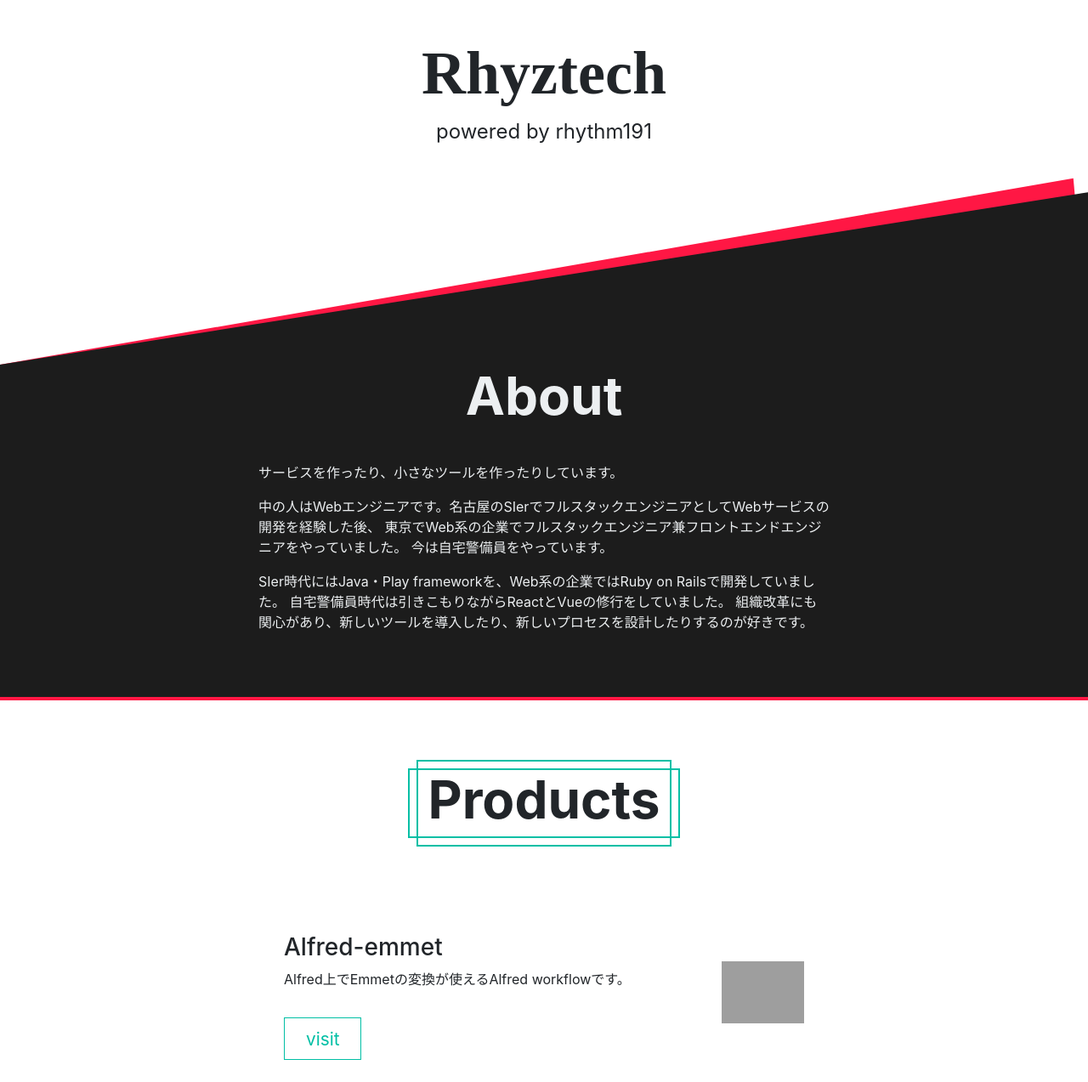
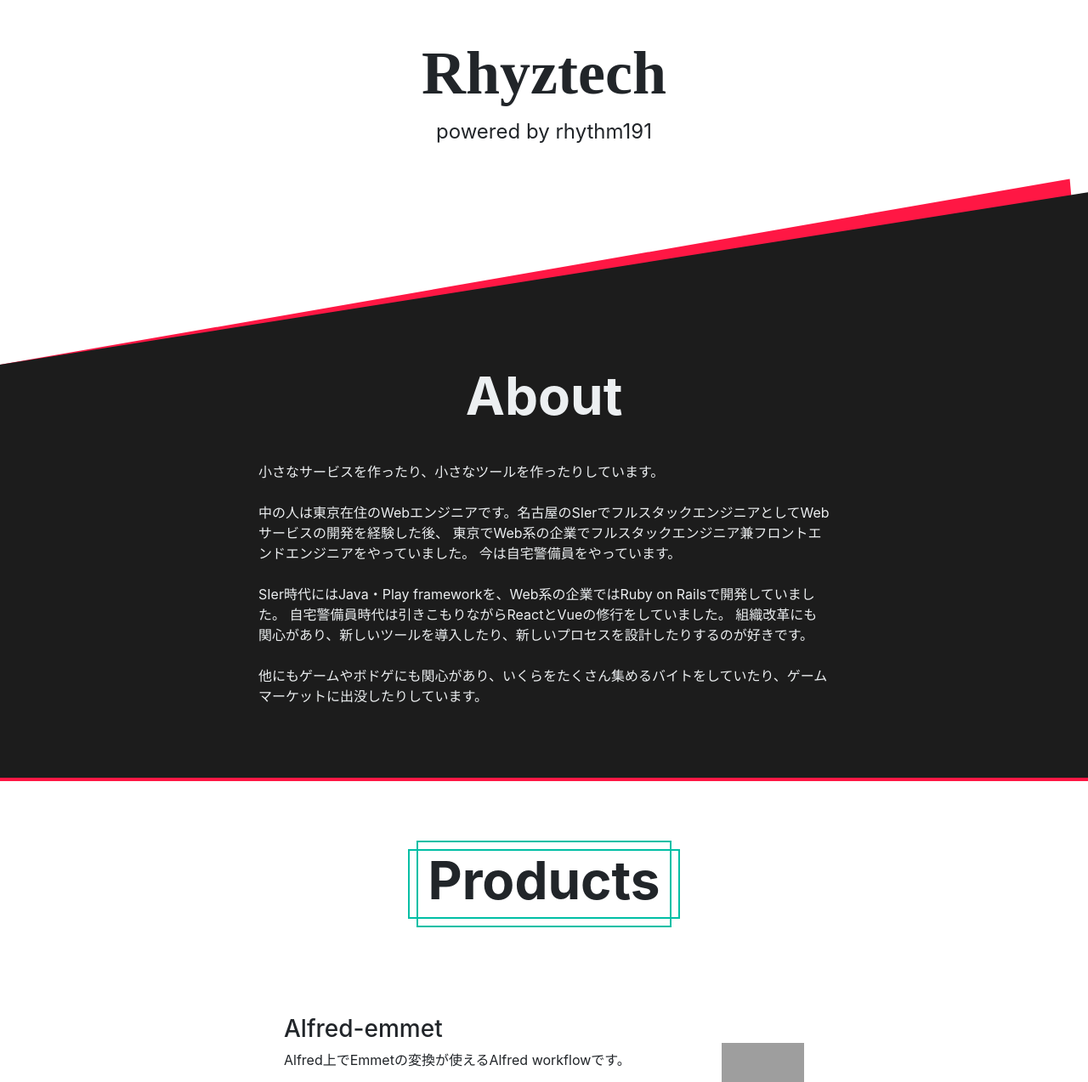
Before and after one commit to rhythm191/website, a Next.js app: page / in a window 1280 px wide. Shown: the part 197-1470 px from the top of the page at 85% size. Built offline with nearby package versions, Linux system fonts and the light colour scheme; grey boxes are pictures that could not be loaded.

Commit message:
add about content

```diff
--- a/assets/style.scss
+++ b/assets/style.scss
@@ -16,6 +16,7 @@ $bg-black: #1c1c1c;
 
 %section {
   padding: 80px 0;
+  background-color: #fff;
 }
 
 @mixin cross-hedding($border-color) {
@@ -46,6 +47,7 @@ $bg-black: #1c1c1c;
   display: inline-block;
   color: $theme-color;
   font-size: 1.3rem;
+  font-weight: 600;
   padding: 0.4em 1.2em;
 
   border: 1px solid $theme-color;
@@ -96,10 +98,14 @@ h2 {
 // each section styles
 
 #hero-section {
+  position: fixed;
+  left: 0;
+  top: 0;
   width: 100%;
 
   padding: 150px 0;
   text-align: center;
+  z-index: -2;
 
   @media (min-width: $breakpoint-sm) {
     padding: 240px 0;
@@ -122,6 +128,7 @@ h2 {
 
 #about {
   position: relative;
+  margin-top: 626px;
   padding-bottom: 4px;
   color: $font-inverse-color;
 
@@ -166,6 +173,7 @@ h2 {
 
   p {
     padding: 0 1rem;
+    margin-bottom: 1.5rem;
 
     @media (min-width: $breakpoint-sm) {
       padding: 0;
--- a/pages/index.jsx
+++ b/pages/index.jsx
@@ -17,9 +17,9 @@ export default function Index() {
         <div className="wrapper">
           <h2>About</h2>
           <div className="content-wrapper">
-            <p>サービスを作ったり、小さなツールを作ったりしています。</p>
+            <p>小さなサービスを作ったり、小さなツールを作ったりしています。</p>
             <p>
-              中の人はWebエンジニアです。名古屋のSIerでフルスタックエンジニアとしてWebサービスの開発を経験した後、
+              中の人は東京在住のWebエンジニアです。名古屋のSIerでフルスタックエンジニアとしてWebサービスの開発を経験した後、
               東京でWeb系の企業でフルスタックエンジニア兼フロントエンドエンジニアをやっていました。
               今は自宅警備員をやっています。
             </p>
@@ -27,6 +27,9 @@ export default function Index() {
               SIer時代にはJava・Play frameworkを、Web系の企業ではRuby on Railsで開発していました。
               自宅警備員時代は引きこもりながらReactとVueの修行をしていました。
               組織改革にも関心があり、新しいツールを導入したり、新しいプロセスを設計したりするのが好きです。
+            </p>
+            <p>
+              他にもゲームやボドゲにも関心があり、いくらをたくさん集めるバイトをしていたり、ゲームマーケットに出没したりしています。
             </p>
           </div>
         </div>
```
